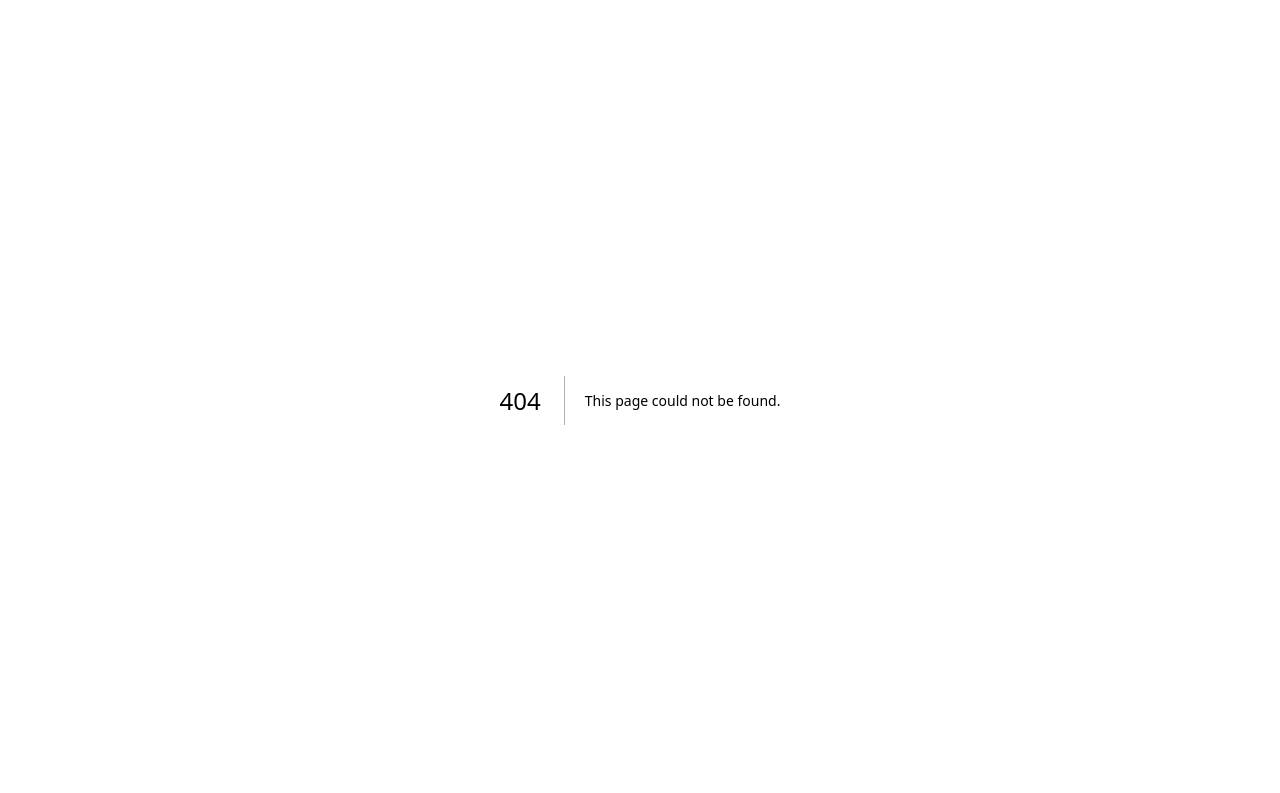
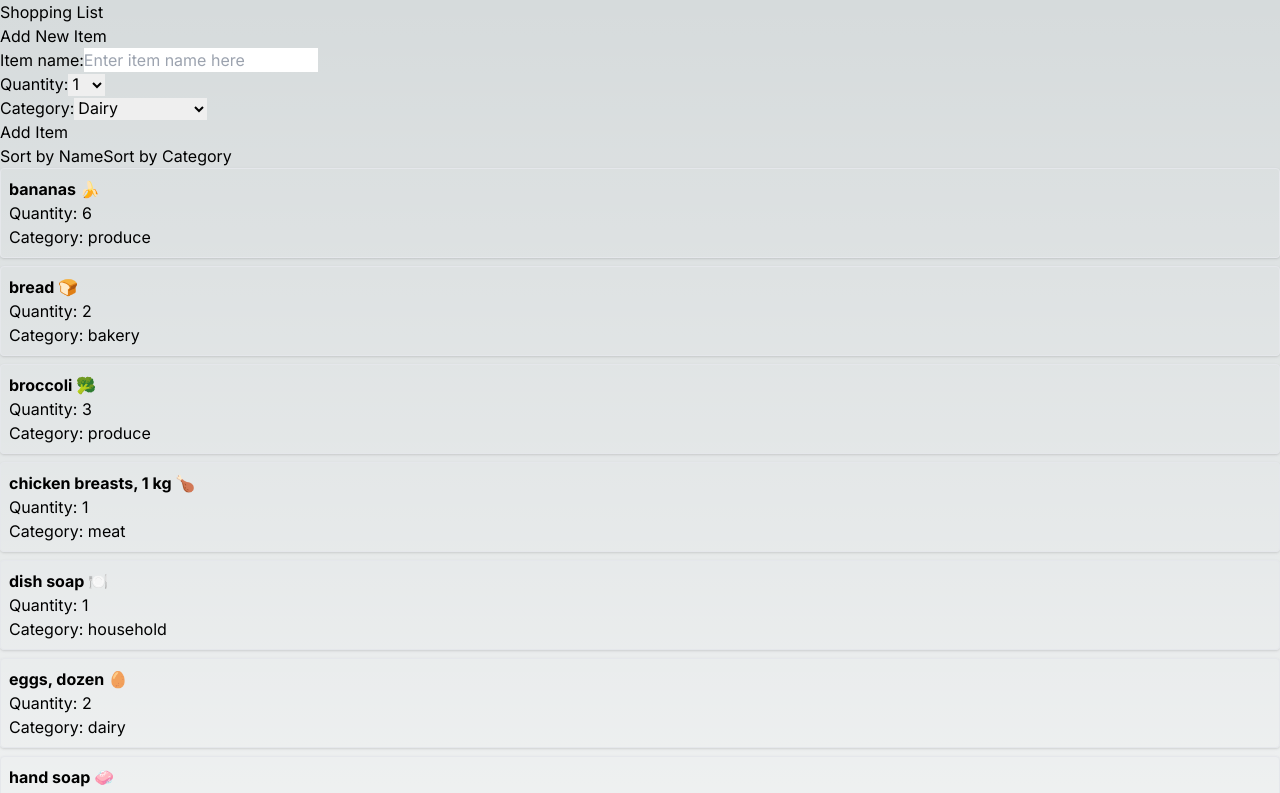
Before and after one commit to yorklicode/cprg306-assignments, a Next.js app: page /week6 in a window 1280 px wide. Before the commit this address had no page. Shown: the top 793 px of the page. Built offline with nearby package versions, Linux system fonts and the light colour scheme.

Commit message:
week6 assignment

```diff
--- a/app/page.js
+++ b/app/page.js
@@ -21,6 +21,10 @@ export default function Home() {
       <Link href="/week5">
         Week 5
       </Link>
+      <br></br>
+      <Link href="/week6">
+        Week 6
+      </Link>
 
     </main>
   )
--- /dev/null
+++ b/app/week6/item-list.js
@@ -0,0 +1,48 @@
+'use client'
+import React from 'react';
+import Item from './item';
+import { useState } from 'react';
+
+
+function ItemList({ items: initialItems }) {
+  const [sortBy, setSortBy] = useState('name');
+  let sortedItems = [...initialItems];
+
+  switch (sortBy) {
+    case 'name':
+      sortedItems.sort((a, b) => a.name.localeCompare(b.name));
+      break;
+    case 'category':
+      sortedItems.sort((a, b) => a.category.localeCompare(b.category));
+      break;
+    default:
+      break;
+  }
+
+  return (
+    <div>
+      <div>
+        <button
+          className={sortBy === 'name' ? 'active' : ''}
+          onClick={() => setSortBy('name')}
+        >
+          Sort by Name
+        </button>
+        <button
+          className={sortBy === 'category' ? 'active' : ''}
+          onClick={() => setSortBy('category')}
+        >
+          Sort by Category
+        </button>
+      </div>
+
+      <ul>
+        {sortedItems.map(item => (
+          <Item key={item.id} {...item} />
+        ))}
+      </ul>
+    </div>
+  );
+}
+
+export default ItemList;
--- /dev/null
+++ b/app/week6/item.js
@@ -0,0 +1,13 @@
+import React from 'react';
+
+function Item({ name, quantity, category }) {
+  return (
+    <li className="p-2 mb-2 border rounded shadow">
+      <p className="font-bold">{name}</p>
+      <p>Quantity: {quantity}</p>
+      <p>Category: {category}</p>
+    </li>
+  );
+}
+
+export default Item;
--- /dev/null
+++ b/app/week6/items.json
@@ -0,0 +1,74 @@
+[
+    {
+      "id": "1h2GJKH12gkHG31h1H",
+      "name": "milk, 4 L 🥛",
+      "quantity": 1,
+      "category": "dairy"
+    },
+    {
+      "id": "2KJH3k2j3H1k2J3K1H",
+      "name": "bread 🍞",
+      "quantity": 2,
+      "category": "bakery"
+    },
+    {
+      "id": "3h2KJH3k2j3H1k2J3",
+      "name": "eggs, dozen 🥚",
+      "quantity": 2,
+      "category": "dairy"
+    },
+    {
+      "id": "4k2J3K1H2GJKH12gk",
+      "name": "bananas 🍌",
+      "quantity": 6,
+      "category": "produce"
+    },
+    {
+      "id": "5H1h1H2KJH3k2j3H",
+      "name": "broccoli 🥦",
+      "quantity": 3,
+      "category": "produce"
+    },
+    {
+      "id": "6H1k2J3K1H2GJKH1",
+      "name": "chicken breasts, 1 kg 🍗",
+      "quantity": 1,
+      "category": "meat"
+    },
+    {
+      "id": "7gkHG31h1H2KJH3k",
+      "name": "pasta sauce 🍝",
+      "quantity": 3,
+      "category": "canned goods"
+    },
+    {
+      "id": "8j3H1k2J3K1H2GJK",
+      "name": "spaghetti, 454 g 🍝",
+      "quantity": 2,
+      "category": "dry goods"
+    },
+    {
+      "id": "9H12gkHG31h1H2KJ",
+      "name": "toilet paper, 12 pack 🧻",
+      "quantity": 1,
+      "category": "household"
+    },
+    {
+      "id": "10H3k2j3H1k2J3K1",
+      "name": "paper towels, 6 pack",
+      "quantity": 1,
+      "category": "household"
+    },
+    {
+      "id": "11k2J3K1H2GJKH12",
+      "name": "dish soap 🍽️",
+      "quantity": 1,
+      "category": "household"
+    },
+    {
+      "id": "12GJKH12gkHG31h1",
+      "name": "hand soap 🧼",
+      "quantity": 4,
+      "category": "household"
+    }
+  ]
--- /dev/null
+++ b/app/week6/new-item.js
@@ -0,0 +1,85 @@
+'use client'
+import React, { useState } from 'react';
+
+function NewItem({ onAddItem }) {
+  const [itemName, setItemName] = useState('');
+  const [quantity, setQuantity] = useState(1);
+  const [category, setCategory] = useState('Produce');
+
+  const handleSubmit = (event) => {
+      event.preventDefault();
+
+      const newItem = {
+          name: itemName,
+          quantity: parseInt(quantity, 10),
+          category: category
+      };
+
+      onAddItem(newItem);
+
+      setItemName('');
+      setQuantity(1);
+      setCategory('Produce');
+  };
+
+  return (
+      <div>
+          <form onSubmit={handleSubmit}>
+              <h2>Add New Item</h2>
+
+              <div>
+                  <label>
+                      Item name:
+                      <input
+                          type="text"
+                          value={itemName}
+                          onChange={e => setItemName(e.target.value)}
+                          placeholder="Enter item name here"
+                      />
+                  </label>
+              </div>
+
+              <div>
+                  <label>
+                      Quantity:
+                      <select
+                          value={quantity}
+                          onChange={e => setQuantity(e.target.value)}
+                      >
+                          {[...Array(10)].map((_, i) => (
+                              <option key={i} value={i + 1}>{i + 1}</option>
+                          ))}
+                      </select>
+                  </label>
+              </div>
+
+              <div>
+                  <label>
+                      Category:
+                      <select
+                          value={category}
+                          onChange={e => setCategory(e.target.value)}
+                      >
+                          <option value="dairy">Dairy</option>
+                          <option value="bakery">Bakery</option>
+                          <option value="produce">Produce</option>
+                          <option value="meat">Meat</option>
+                          <option value="canned goods">Canned Goods</option>
+                          <option value="dry goods">Dry Goods</option>
+                          <option value="household">Household</option>
+
+                      </select>
+                  </label>
+              </div>
+
+              <div>
+                  <button type="submit">Add Item</button>
+              </div>
+          </form>
+
+
+      </div>
+  );
+}
+
+export default NewItem;
--- /dev/null
+++ b/app/week6/page.js
@@ -0,0 +1,24 @@
+'use client';
+import React from 'react';
+import ItemList from './item-list';
+import NewItem from './new-item';
+import itemsData from './items.json';
+import { useState } from 'react';
+
+function Page() {
+  const [items, setItems] = useState(itemsData);
+
+  const handleAddItem = (newItem) => {
+    setItems([...items, newItem]);
+  };
+
+  return (
+    <div>
+      <h1>Shopping List</h1>
+      <NewItem onAddItem={handleAddItem} />
+      <ItemList items={items} />
+    </div>
+  );
+}
+
+export default Page;
```
